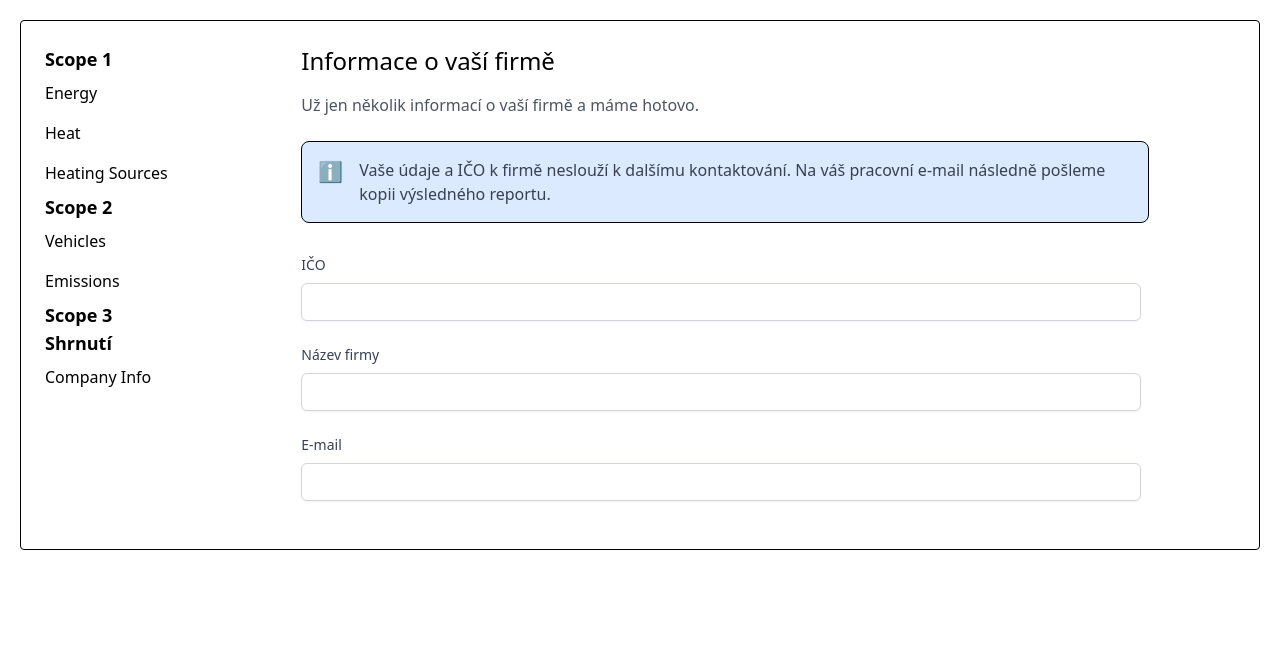
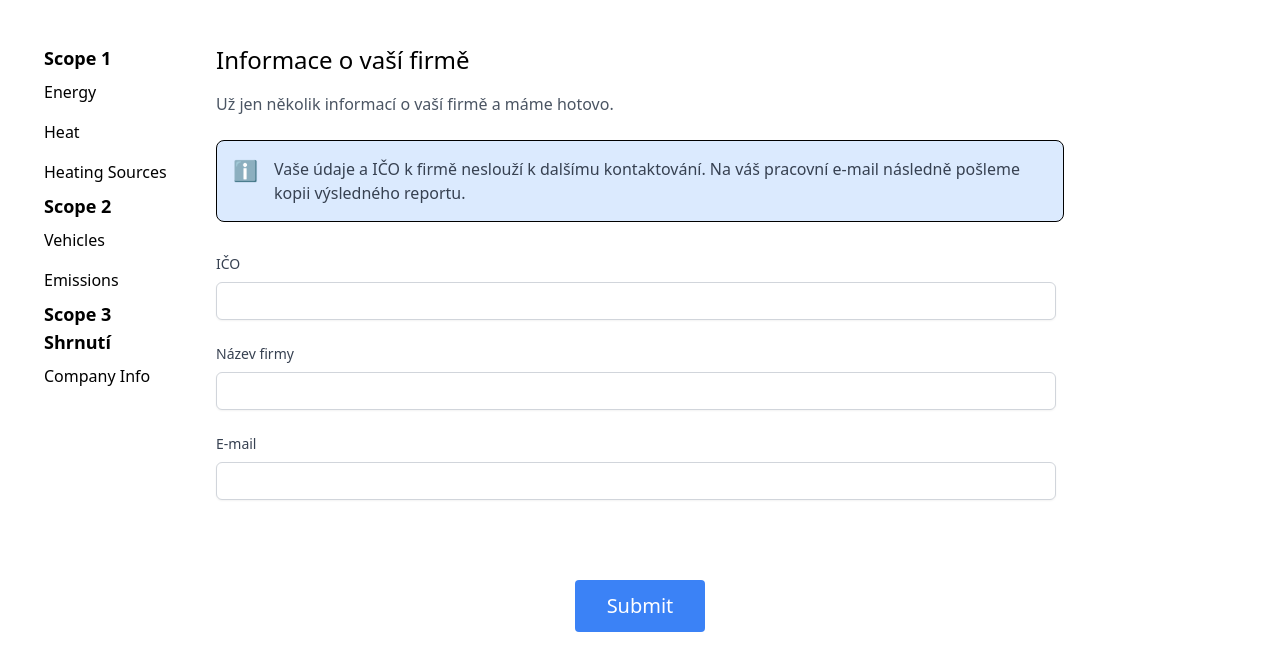
Before and after one commit to deploy-esgrovia/simple-esg-calc, a Vue app: page /company-info in a window 1280 px wide. Shown: the top 670 px of the page. Built offline with nearby package versions, Linux system fonts and the light colour scheme.

Commit message:
chore: add submit button to the last section

```diff
--- a/src/App.vue
+++ b/src/App.vue
@@ -4,10 +4,12 @@ import SideNavbar from './components/SideNavBar.vue';
 </script>
 
 <template>
-	<div class="w-full h-screen flex space-x-6 border border-black rounded m-5">
+	<div class="w-full h-screen flex space-x-6 m-5">
 		<!-- Sidebar -->
-		<SideNavbar class="p-6" />
+		<SideNavbar class="p-6 h-screen fixed left-0 top-0" />
 		<!-- Router View -->
-		<RouterView class="flex-grow rounded-lg" />
+		<div class="flex-grow rounded-lg ml-60 mx-auto overflow-y-auto h-screen">
+			<RouterView />
+		</div>
 	</div>
 </template>
--- a/src/components/sections/CompanyInfoSection.vue
+++ b/src/components/sections/CompanyInfoSection.vue
@@ -10,6 +10,11 @@ const companyInfo = ref({
 	name: '',
 	email: ''
 });
+
+const handleSubmit = () => {
+	const rawFormData = JSON.parse(JSON.stringify(formData));
+	console.log('Submit: ', rawFormData);
+};
 
 // Watcher for Company Info Data
 watch(companyInfo, () => {
@@ -42,4 +47,12 @@ watch(companyInfo, () => {
 			<InputWithUnit type="text" label="E-mail" v-model="companyInfo.email" />
 		</div>
 	</div>
+	<div>
+		<button
+			@click="handleSubmit"
+			class="block mx-auto my-8 py-3 px-8 bg-blue-500 text-white border-none rounded cursor-pointer text-xl hover:bg-blue-700"
+		>
+			Submit
+		</button>
+	</div>
 </template>
```
